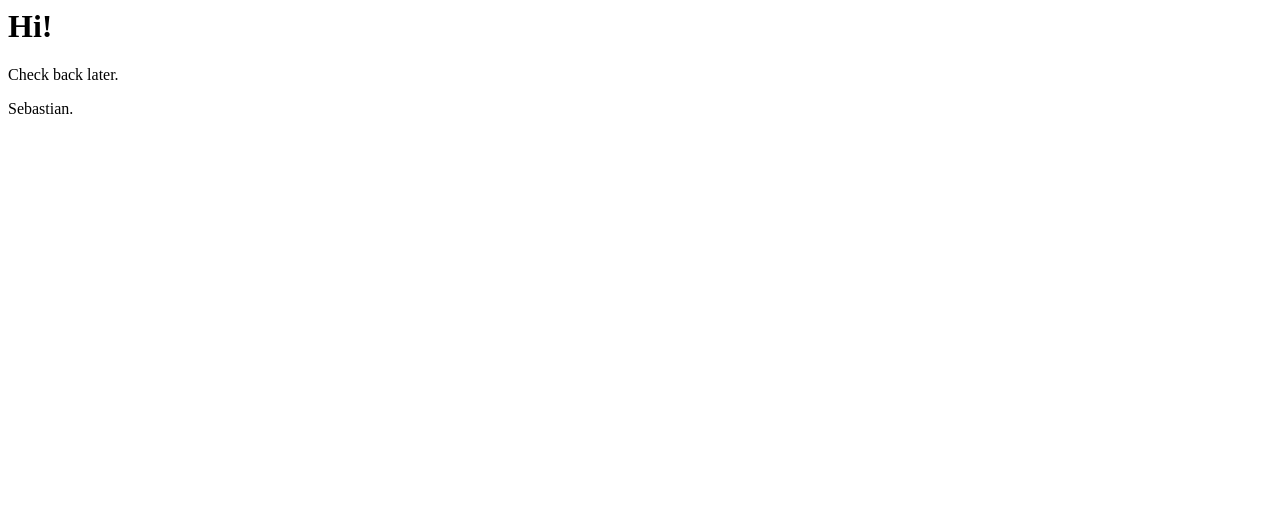
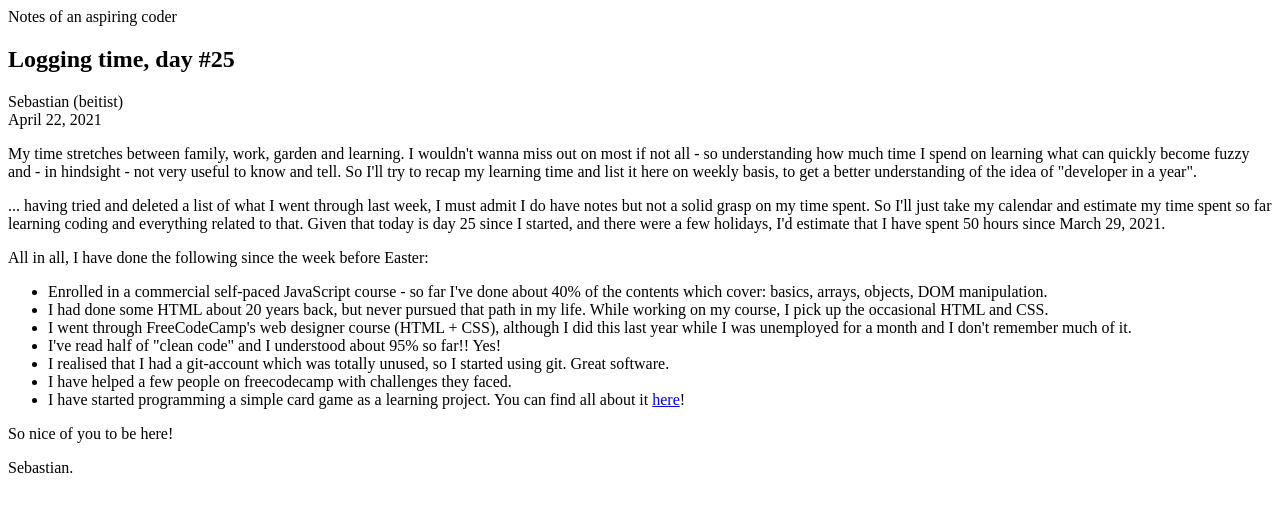
Before and after one commit to beitist/beitist.github.io, a plain HTML site: page index.html in a window 1280 px wide. Drawn offline with Linux system fonts and the light colour scheme.

Commit message:
updated index

```diff
--- a/index.html
+++ b/index.html
@@ -4,8 +4,53 @@
   </head>
 
   <body>
-    <h1>Hi!</h1>
-    <p>Check back later.</p>
+    <div class='top-title'>Notes of an aspiring coder</div>
+    <div class='entry-text'></div>
+    <div class='article'>
+      <div class='article-heading'>
+        <h2>Logging time, day #25</h2>
+      </div>
+      <div class='author'>Sebastian (beitist)</div>
+      <div class='article-date'>April 22, 2021</div>
+      <div class='article-contents'>
+        <p>My time stretches between family, work, garden and learning.
+          I wouldn't wanna miss out on most if not all - so understanding
+          how much time I spend on learning what can quickly become fuzzy and -
+          in hindsight - not very useful to know and tell. So I'll try to recap
+          my learning time and list it here on weekly basis, to get a better
+          understanding of the idea of "developer in a year".</p>
+        <p>... having tried and deleted a list of what I went through last week, I must
+          admit I do have notes but not a solid grasp on my time spent. So I'll
+          just take my calendar and estimate my time spent so far learning
+          coding and everything related to that. Given that today is day 25 since I started,
+        and there were a few holidays, I'd estimate that I have spent 50 hours since March 29, 2021.</p>
+          <p>All in all, I have done the following since the week before Easter:
+            <ul>
+              <li>Enrolled in a commercial self-paced JavaScript course - so far I've done
+                about 40% of the contents which cover: basics, arrays, objects, DOM manipulation.
+              </li>
+              <li>I had done some HTML about 20 years back, but never pursued that path in my life.
+                While working on my course, I pick up the occasional HTML and CSS.
+              </li>
+              <li>I went through FreeCodeCamp's web designer course (HTML + CSS), although I did this
+                last year while I was unemployed for a month and I don't remember much of it.
+              </li>
+              <li>
+                I've read half of "clean code" and I understood about 95% so far!! Yes!
+              </li>
+              <li>I realised that I had a git-account which was totally unused, so I started
+                using git. Great software.
+              </li>
+              <li>I have helped a few people on freecodecamp with challenges they faced.</li>
+              <li>I have started programming a simple card game as a learning project. You can find all
+                about it <a href='https://github.com/beitist/simple-mau-mau'>here</a>!
+              </li>
+            </ul>
+          </p>
+      </div>
+
+    </div>
+    <p>So nice of you to be here!</p>
     <p>Sebastian.</p>
   </body>
 </html>
```
